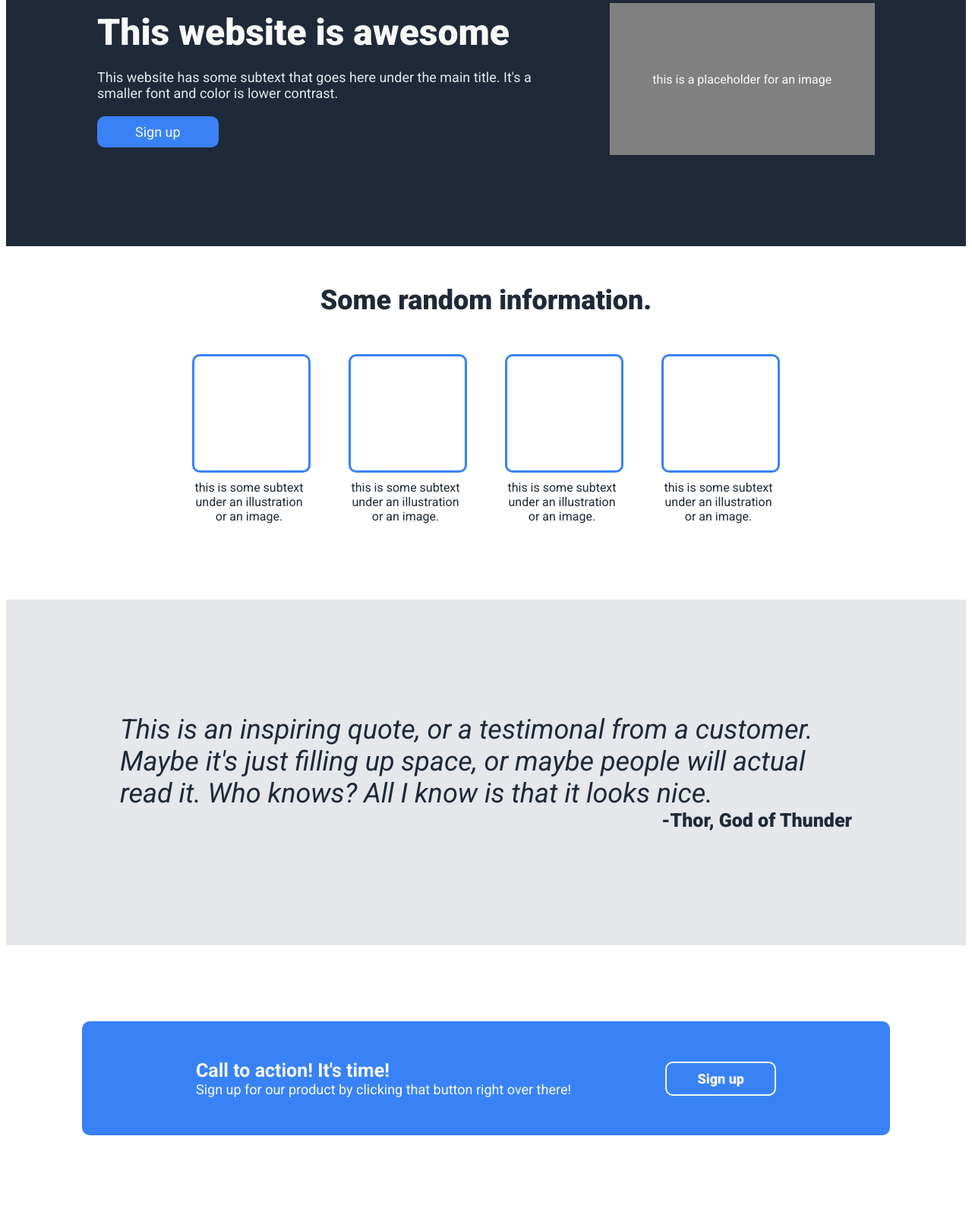
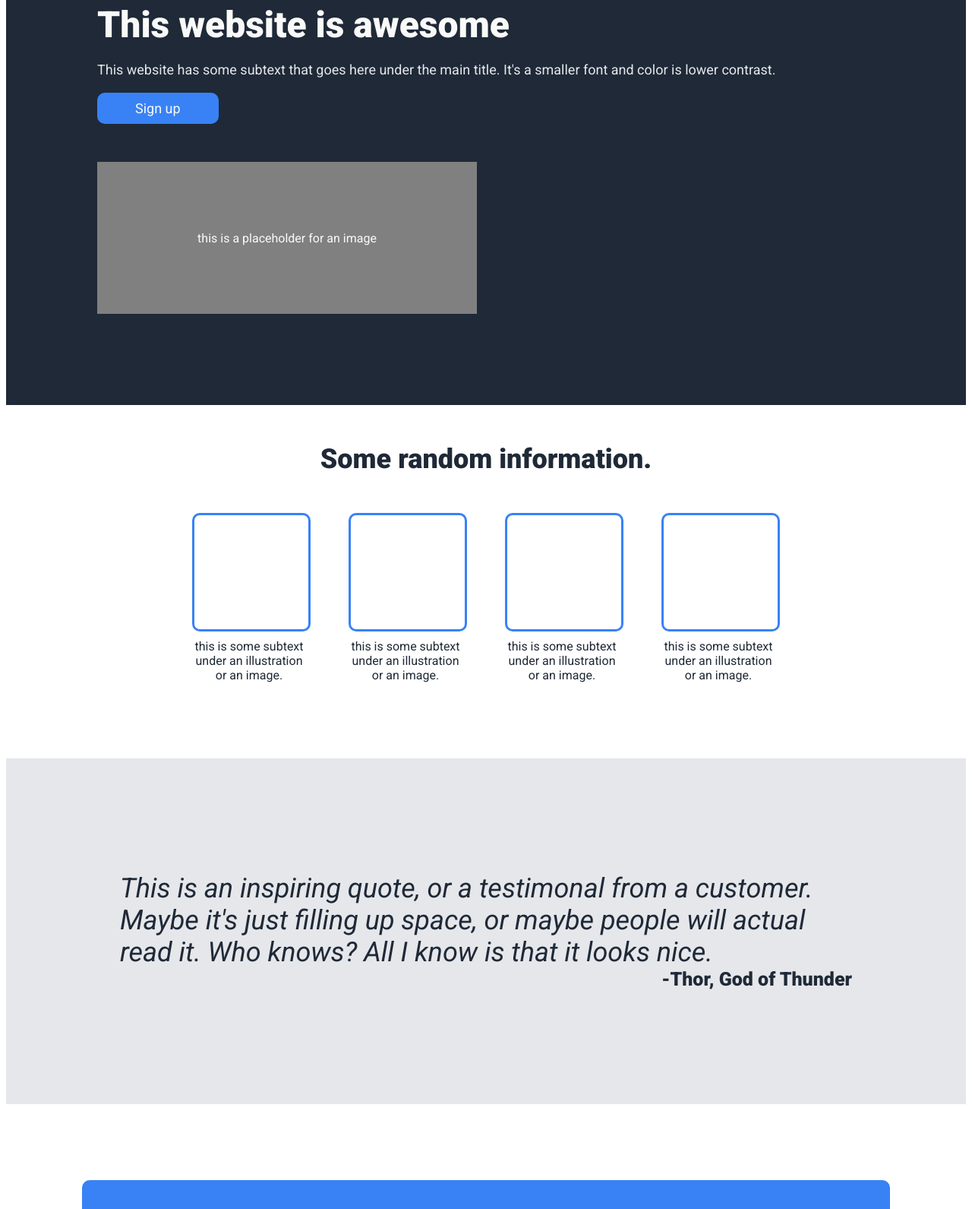
Before and after one commit to skjeeth1/css-project, a plain HTML site: page main.html in a window 1280 px wide. Shown: the part 200-1791 px from the top of the page at 76% size. Drawn offline with Linux system fonts and the light colour scheme.

Commit message:
Final edits.

```diff
--- a/styles.css
+++ b/styles.css
@@ -35,13 +35,17 @@
     align-items: center;
     padding: 120px;
     gap: 50px;
+    flex-wrap: wrap;
 }
 
 .hero .text{
     display: flex;
     flex-direction: column;
     gap: 20px;
+    min-width: 100px;
+    flex-grow: 1;
 }
+
 .hero .head{
     font-size: 48px;
     font-weight: 900;
@@ -61,6 +65,7 @@
     font-style: bold;
     align-self: baseline;
     border-radius: 10px;
+    flex-shrink: 0;
 }
 
 .hero .image{
@@ -144,6 +149,8 @@
     justify-content: space-between;
     align-items: center;
     font-size: 18px;
+    gap: 20px;
+    flex-wrap: wrap;
 }
 
 .bother .head{
@@ -152,13 +159,14 @@
 }
 
 .bother .button{
-    padding:10px;
+    padding: 10px;
     border-style: solid;
     border-radius: 10px;
     border-width: 2px;
     padding-left: 40px;
     padding-right: 40px;
     font-weight: 800;
+    flex-shrink: 0;
 }
 
 .footer{
```
